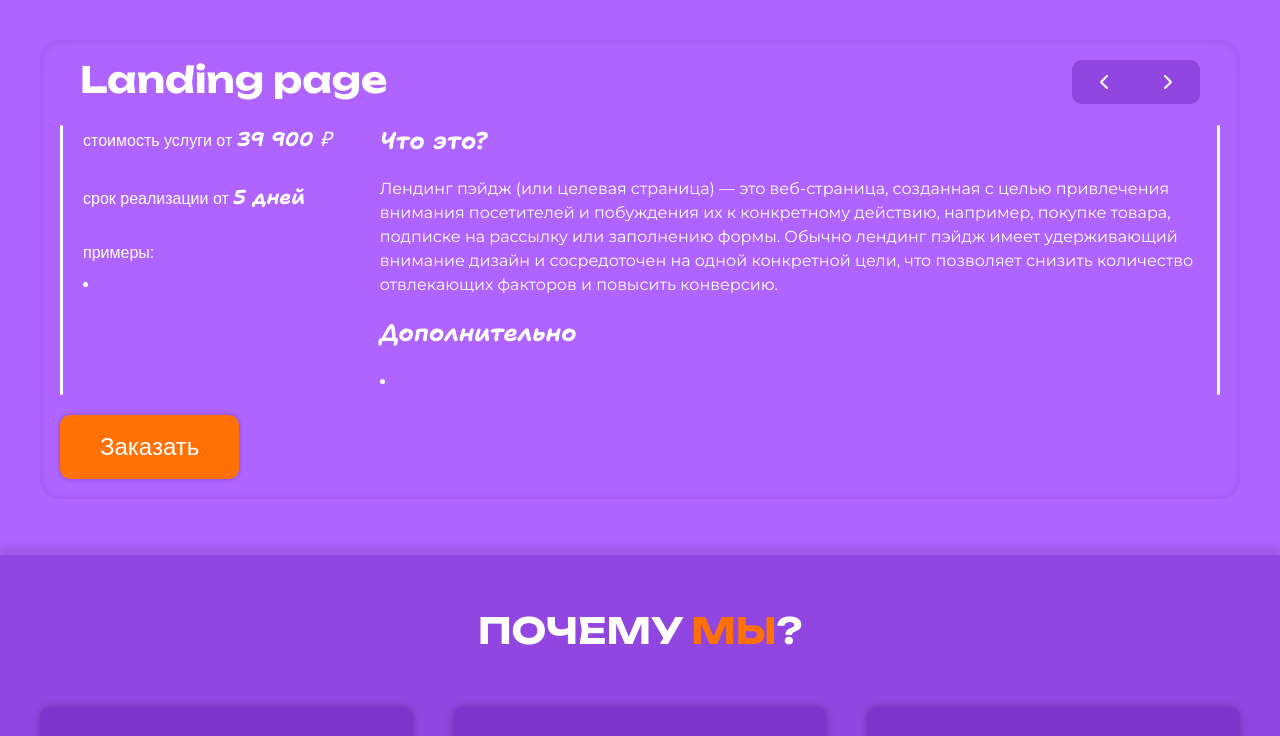
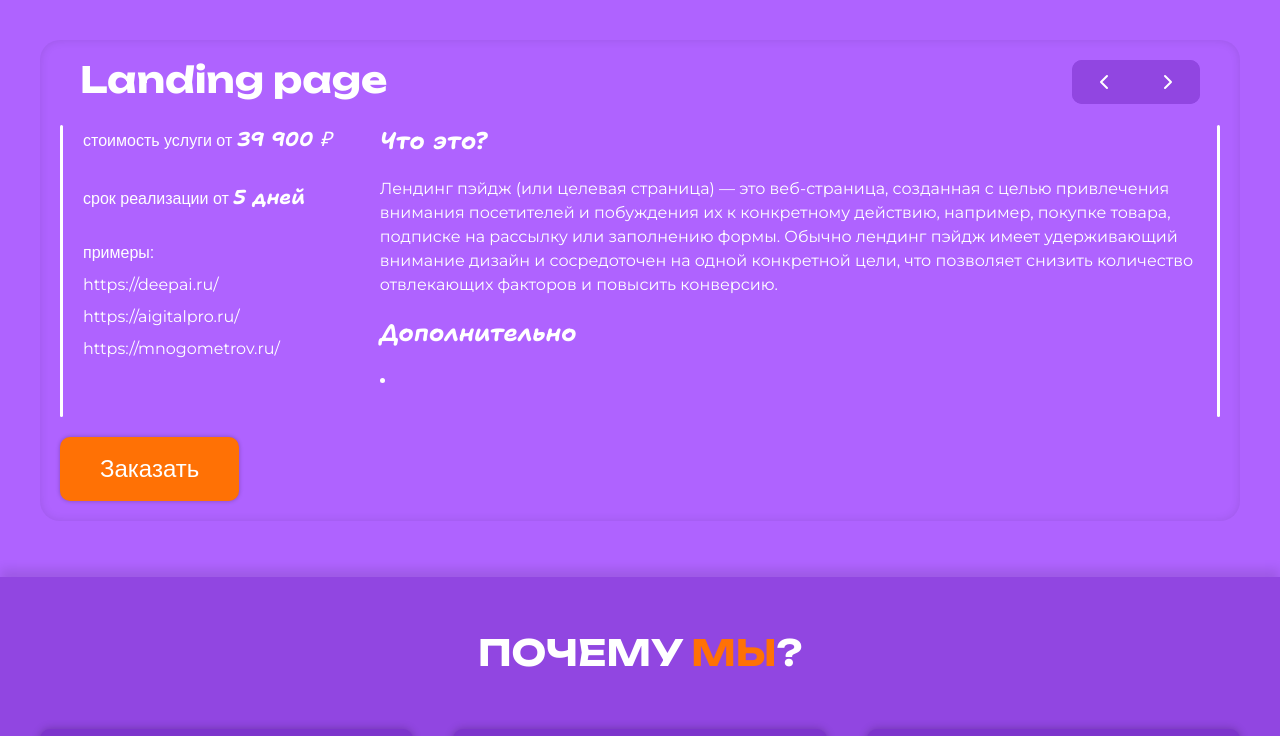
Before and after one commit to AlexandrNikolaenko/Creatieve, a Next.js app in the folder creatieve/: page / in a window 1280 px wide. Shown: the part 1860-2596 px from the top of the page. Built offline with nearby package versions, Linux system fonts and the light colour scheme; a web font is replaced by a local one.

Commit message:
fix: Fix bug in contact block with response processing; Fix bug in header to not hide on open condition

```diff
--- a/creatieve/src/app/components/contact.js
+++ b/creatieve/src/app/components/contact.js
@@ -27,9 +27,11 @@ let reasons = [
 export default function Contact () {
     let [error, setError] = useState(null);
     let [isSuccess, setIsSuccess] = useState([false, null]);
+    console.log(error, isSuccess);
 
     async function sendFormData(e) {
         e.preventDefault();
+        console.log('done');
         let formData = new FormData(document.getElementById('orderCallForm'));
         let body = JSON.stringify(Object.fromEntries(formData));
         let res = await fetch(`http://${host}:5000/ordercall`, {
@@ -39,12 +41,12 @@ export default function Contact () {
                 "Access-Control-Allow-Origin": "*"
             },
             body
-        });
+        })
         if (res.status == 200) {
+            console.log('done')
             setError(null);
             setIsSuccess([true, Object.fromEntries(formData).time]);
-        }
-        else {
+        } else {
             setIsSuccess([false, null]);
             let err = (await res.json()).error;
             if (err) {
@@ -53,7 +55,6 @@ export default function Contact () {
                 setError('Проверьте корректность заполнения полей')
             }
         }
-
     }
 
     return (
@@ -66,7 +67,9 @@ export default function Contact () {
                     </ul>
                 </div>
                 <div className="flex items-center gap-10 max-laptop:gap-5 flex-row max-tablet:flex-col w-full">
-                    <form id='orderCallForm' className="flex w-full flex-col items-start max-tablet:items-center gap-y-5" onSubmit={(e) => sendFormData(e)}>
+                    <form id='orderCallForm' className="flex w-full flex-col items-start max-tablet:items-center gap-y-5" onSubmit={(e) => {
+                        console.log('done');
+                        sendFormData(e)}}>
                         {isSuccess[0] && <label className="text-landingfrom text-base max-laptop:text-sm max-tablet:text-xs">Вы заказали звонок на {isSuccess[1]}</label>}
                         <div className="grid grid-cols-2 max-laptop:grid-cols-1 w-full gap-5 max-laptop:gap-2.5">
                             <div className="flex flex-col gap-y-5 max-laptop:gap-y-2.5">
--- a/creatieve/src/app/components/footer.js
+++ b/creatieve/src/app/components/footer.js
@@ -24,6 +24,7 @@ export default function Footer() {
                 <div className="flex flex-col *:text-gray-500 col-span-2">
                     <Link href={'/#'}>Политика конфиденциальности</Link>
                     <p>Сайт не является публичной офертой</p>
+                    <Link href={'mailto:nikol.alex06@mail.ru'}>nikol.alex06@mail.ru</Link>
                 </div>
             </div>
         </footer>
--- a/creatieve/src/app/components/optData.js
+++ b/creatieve/src/app/components/optData.js
@@ -44,7 +44,15 @@ export const products = [
         examples: [
             {
                 id: 1,
-                name: ''
+                name: 'https://deepai.ru/'
+            },
+            {
+                id: 2,
+                name: 'https://aigitalpro.ru/'
+            },
+            {
+                id: 3,
+                name: 'https://mnogometrov.ru/'
             }
         ],
         add: [
@@ -61,12 +69,20 @@ export const products = [
         cost: '34 900 ₽',
         time: '5',
         description: 'Корпоративный сайт — это веб-ресурс, представляющий компанию, её продукты. Он служит для информирования посетителей о деятельности компании. Корпоративный сайт помогает укрепить имидж и улучшить коммуникацию с аудиторией.',
-        fullDesc: '',
+        fullDesc: 'Корпоративный сайт — это веб-ресурс, созданный для представления компании, ее деятельности, продуктов и услуг и включающий в себя информацию о самой кома\пании, ее новости, клиентскую поддержку раздел карьеры и другое. Он служит важным инструментом для взаимодействия с клиентами, партнерами и сотрудниками. \n Корпоративный сайт помогает создать имидж компании, улучшить ее видимость в интернете и установить доверительные отношения с клиентами и партнерами.',
         activeBg: 'siteBlock',
         examples: [
             {
                 id: 1,
-                name: ''
+                name: 'https://www.gazprom.ru/'
+            },
+            {
+                id: 2,
+                name: 'https://mdcplus.fi/'
+            },
+            {
+                id: 3,
+                name: 'https://suzmk.pro/'
             }
         ],
         add: [
@@ -83,12 +99,20 @@ export const products = [
         cost: '39 900 ₽',
         time: '7',
         description: 'Веб-приложение — это программа, которая работает в веб-браузере и предоставляет пользователям определенные функции через интернет. Оно доступно с любого устройства с подключением к сети и не требует установки на устройтсве.',
-        fullDesc: '',
+        fullDesc: 'Веб-приложение — это интерактивное программное обеспечение, которое функционирует в веб-браузере и предоставляет пользователям возможности, аналогичные традиционным десктопным приложениям. Оно доступно из любого места и на любом устройстве с интернет-соединением, что устраняет необходимость в установке дополнительного программного обеспечения. Благодаря своей интерактивности, веб-приложения могут реагировать на действия пользователей в реальном времени и предлагать удобный интерфейс.',
         activeBg: 'appBlock',
         examples: [
             {
                 id: 1,
-                name: ''
+                name: 'http://olimpeducation.ru/'
+            },
+            {
+                id: 2,
+                name: 'https://online.sberbank.ru/'
+            },
+            {
+                id: 3,
+                name: 'https://spb.hh.ru/'
             }
         ],
         add: [
@@ -105,12 +129,20 @@ export const products = [
         cost: '19 900 ₽',
         time: '4',
         description: 'Сайт-визитка — одностраничный веб-сайт, представляющий компанию. Содержит основную информацию о деятельности,  контактные данные, часто портфолио или отзывы. Его цель — быстро и эффективно донести информацию до потенциальных клиентов и облегчить связь с ними.',
-        fullDesc: '',
+        fullDesc: 'Сайт-визитка — это простой веб-сайт, который служит для представления информации о человеке, компании или услуге. Он обычно состоит из нескольких страниц и содержит основную информацию. \n Сайты-визитки часто используются малым бизнесом, фрилансерами и специалистами для создания онлайн-присутствия и привлечения клиентов. Они обычно имеют простой дизайн и легко настраиваются, что делает их доступными для создания даже без глубоких знаний в веб-разработке.',
         activeBg: 'visitBlock',
         examples: [
             {
                 id: 1,
-                name: ''
+                name: 'https://data-fusion.ru/'
+            },
+            {
+                id: 2,
+                name: 'https://smoldok.com/'
+            },
+            {
+                id: 3,
+                name: 'https://oee-conf.ru/materials/'
             }
         ],
         add: [
--- a/creatieve/src/app/components/products.js
+++ b/creatieve/src/app/components/products.js
@@ -4,6 +4,7 @@ import { useRef, useEffect, useState } from "react";
 import Image from "next/image";
 import OrderButton from "./buttons";
 import { products } from "./optData";
+import Link from "next/link";
 
 
 export default function Products() {
@@ -104,23 +105,23 @@ function DescProductBlock({product}) {
     return (
         <>
             <div className="bg-white w-[3px] rounded" id={`block${product.id}`}></div>
-            <li className={`flex gap-x-12 max-tablet:flex-col`} style={{width: getWidth() + 'px'}}>
-                <div className="flex flex-col gap-y-[30px] w-max">
+            <li className={`flex gap-x-12 gap-y-5 max-tablet:flex-col`} style={{width: getWidth() + 'px'}}>
+                <div className="flex flex-col gap-y-[30px] max-tablet:gap-y-5 w-max">
                     <p className="text-white font-base text-base max-laptop:text-sm max-tablet:text-xs text-nowrap">стоимость услуги от <span className="font-ital text-xl max-laptop:text-lg max-tablet:text-base italic">{product.cost}</span></p>
                     <p className="text-white font-base text-base max-laptop:text-sm max-tablet:text-xs text-nowrap">срок реализации от <span className="font-ital text-xl max-laptop:text-lg max-tablet:text-base italic">{product.time} дней</span></p>
                     <div className="flex flex-col gap-y-2">
                         <p className="text-white font-base text-base max-laptop:text-sm max-tablet:text-xs text-nowrap">примеры:</p>
                         <ul className="flex flex-col gap-y-2 list-inside">
-                            {product.examples.map(example => <li key={example.id} className="text-white list-disc text-nowrap">{example.name}</li>)}
+                            {product.examples.map(example => <Link href={example.name} key={example.id} className="text-white text-base max-laptop:text-sm max-tablet:text-xs list-disc text-nowrap">{example.name}</Link>)}
                         </ul>
                     </div>
                 </div>
-                <div className="flex flex-col gap-y-5">
+                <div className="flex flex-col gap-y-5 max-tablet:gap-y-4">
                     <h5 className="text-white font-ital text-2xl max-laptop:text-xl max-tablet:text-lg italic">Что это?</h5>
                     <p className="text-white text-base max-laptop:text-sm max-tablet:text-xs">{product.fullDesc}</p>
                     <h5 className="text-white font-ital text-2xl max-laptop:text-xl max-tablet:text-lg italic">Дополнительно</h5>
                     <ul className="leading-relaxed list-inside">
-                        {product.add.map(service => <li key={service.id} className="text-white list-disc">{service.service} <span>{service.price}</span></li>)}
+                        {product.add.map(service => <li key={service.id} className="text-white text-base max-laptop:text-sm max-tablet:text-xs list-disc">{service.service} <span>{service.price}</span></li>)}
                     </ul>
                 </div>
             </li>
```
Also changed, not shown: creatieve/src/app/components/header.js (+27 -9 lines), 1 other file (tests, documents, lock files or other folders).
